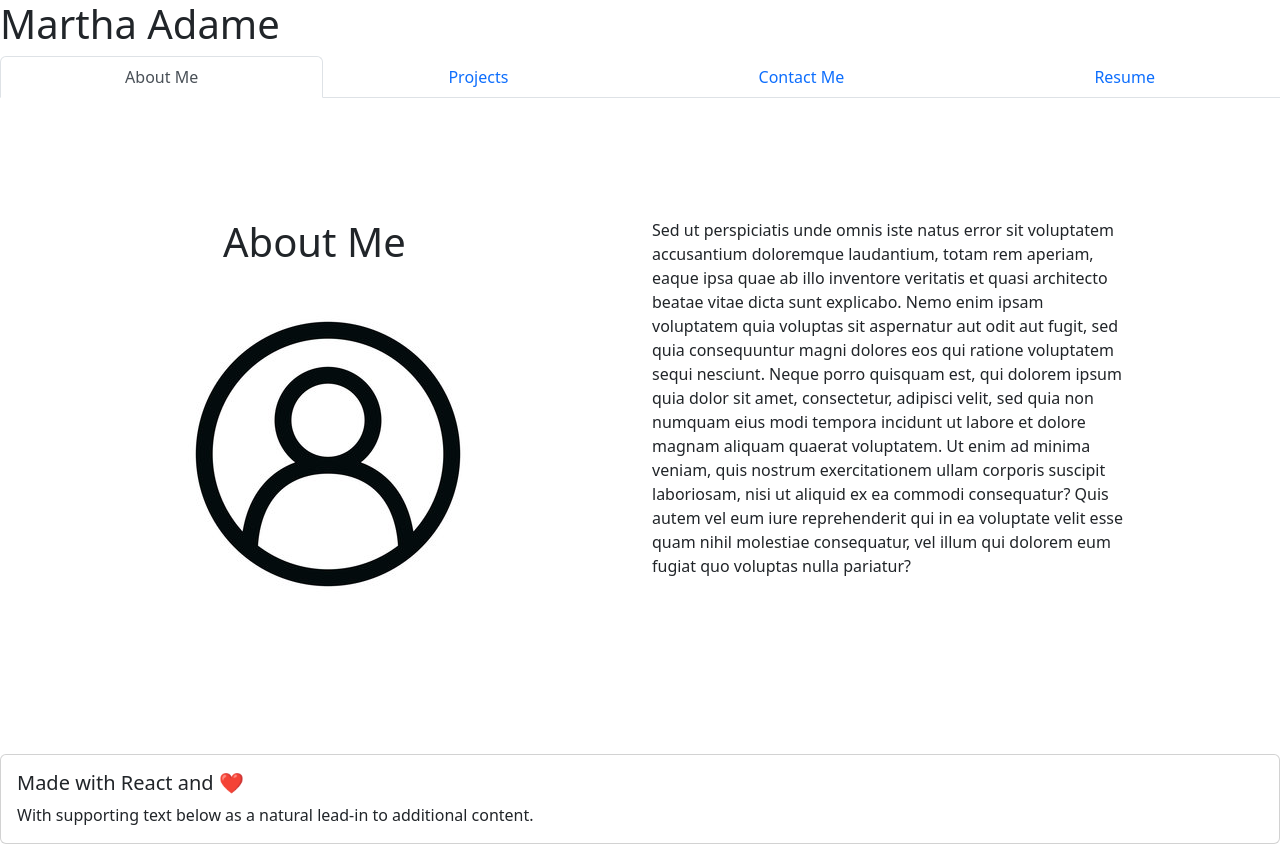
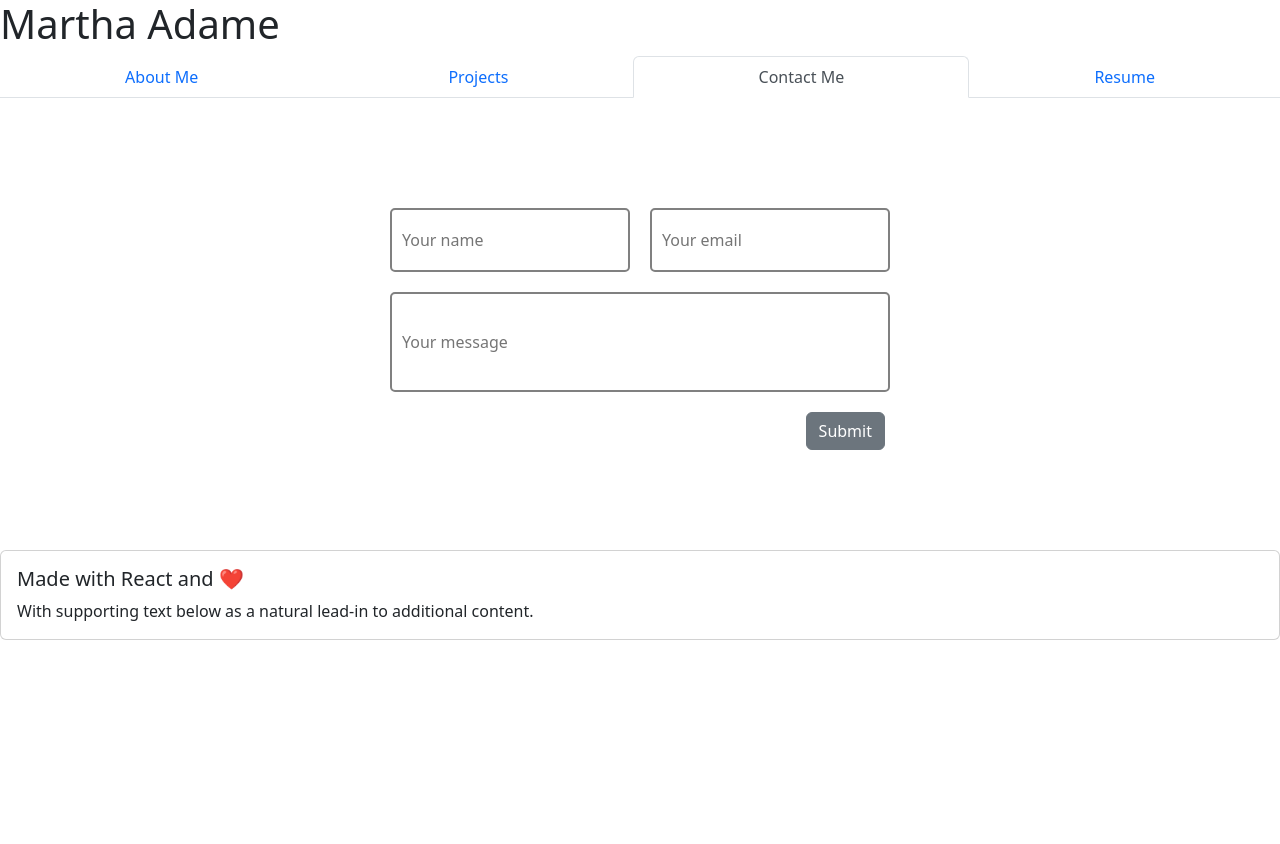
Before and after one commit to mladame/my-portfolio, a React (Create React App) app in the folder my-portfolio/: page / in a window 1280 px wide. After the commit the page ends 800 px from the top, so only its background shows below. Built offline with nearby package versions, Linux system fonts and the light colour scheme.

Commit message:
contact css in progress, updated helper functions

```diff
--- a/my-portfolio/src/components/Navigation.js
+++ b/my-portfolio/src/components/Navigation.js
@@ -10,7 +10,7 @@ import Resume from "./pages/Resume";
 function Navigation() {
     return (
         <Tabs
-            defaultActiveKey="home"
+            defaultActiveKey="contact"
             id="fill-tab-example"
             className="mb-3 nav-tabs"
             fill>
--- a/my-portfolio/src/components/pages/AboutMe.js
+++ b/my-portfolio/src/components/pages/AboutMe.js
@@ -8,12 +8,12 @@ function AboutMe() {
 
     return (
         <Container className="about-me-container">
+            <h1 className="about-me-title">About Me</h1>
             <Row>
                 <Col>
-                    <h1 className="about-me-title">About Me</h1>
                     <img className="about-me-img" src={PortfolioImage} alt="Martha Adame" />
                 </Col>
-                <Col>
+                <Col className="about-me-des-container my-auto">
                     <p className="about-me-description">
                         Sed ut perspiciatis unde omnis iste natus error sit voluptatem
                         accusantium doloremque laudantium, totam rem aperiam, eaque ipsa quae ab
--- a/my-portfolio/src/components/pages/Contact.js
+++ b/my-portfolio/src/components/pages/Contact.js
@@ -3,6 +3,7 @@ import { useState } from 'react';
 import { checkEmail } from '../../utils/helpers';
 import Button from 'react-bootstrap/Button';
 import Stack from 'react-bootstrap/Stack';
+import Alert from 'react-bootstrap/Alert';
 
 
 function ContactForm() {
@@ -29,12 +30,10 @@ function ContactForm() {
     };
 
     const onSubmit = (e) => {
-        // Preventing the default behavior of the form submit (which is to refresh the page)
         e.preventDefault();
-        // First we check to see if the email is not valid or if the userName is empty. If so we set an error message to be displayed on the page.
+        // Check fields, validate email, set error message if any
         if (!checkEmail(email) || !name || !message) {
-            setErrorMessage('Email or username is invalid');
-            // We want to exit out of this code block if something is wrong so that the user can correct it       return;       // Then we check to see if the password is not valid. If so, we set an error message regarding the password.
+            setErrorMessage('Please be sure to enter all fields, and use a valid email address');
         }
 
         setName('');
--- a/my-portfolio/src/index.css
+++ b/my-portfolio/src/index.css
@@ -13,6 +13,11 @@
 
 .about-me-img{
     margin: auto;
+    float: right;
+}
+
+.about-me-des-container {
+    vertical-align: middle;
 }
 
 .about-me-description {
@@ -43,20 +48,28 @@
 
 .user-name, .user-email, .user-message{
     margin: 10px;
-    padding: 5px;
+    padding: 10px;
     border-radius: 5px;
     border: 2px gray solid;
+}
+
+.user-name,
+.user-email {
+    width: 240px;
+    line-height: 40px;
 }
 
 .user-message{
     height: 100px;
     width: 500px;
+    line-height: 60px;
+    margin-bottom: 20px;
 }
 
 .submit-btn {
     max-width: fit-content;
-    float: right;
-    justify-self: flex-end;
+    align-self: flex-end;
+    margin-right: 15px;
 }
 
 /* ---------------PROJECTS---------------- */
@@ -91,6 +104,9 @@
     font-size: 30px;
 }
 
+/* -----------------RESUME----------------- */
+
+
 /* ---------------MEDIA QUERIES------------- */
 @media screen and (max-width: 576px) {
     .projects-container {
--- a/my-portfolio/src/utils/helpers.js
+++ b/my-portfolio/src/utils/helpers.js
@@ -1,4 +1,4 @@
 export function checkEmail(email) {
-    const re = /^(([^<>()[\]\\.,;:\s@"]+(\.[^<>()[\]\\.,;:\s@"]+)*)|(".+"))@((\[[0-9]{1,3}\.[0-9]{1,3}\.[0-9]{1,3}\.[0-9]{1,3}\])|(([a-zA-Z\-0-9]+\.)+[a-zA-Z]{2,}))$/;
+    const re = /^([a-z0-9_\.-]+)@([\da-z\.-]+)\.([a-z\.]{2,6})$/ ;
     return re.test(String(email).toLowerCase());
 }
```
